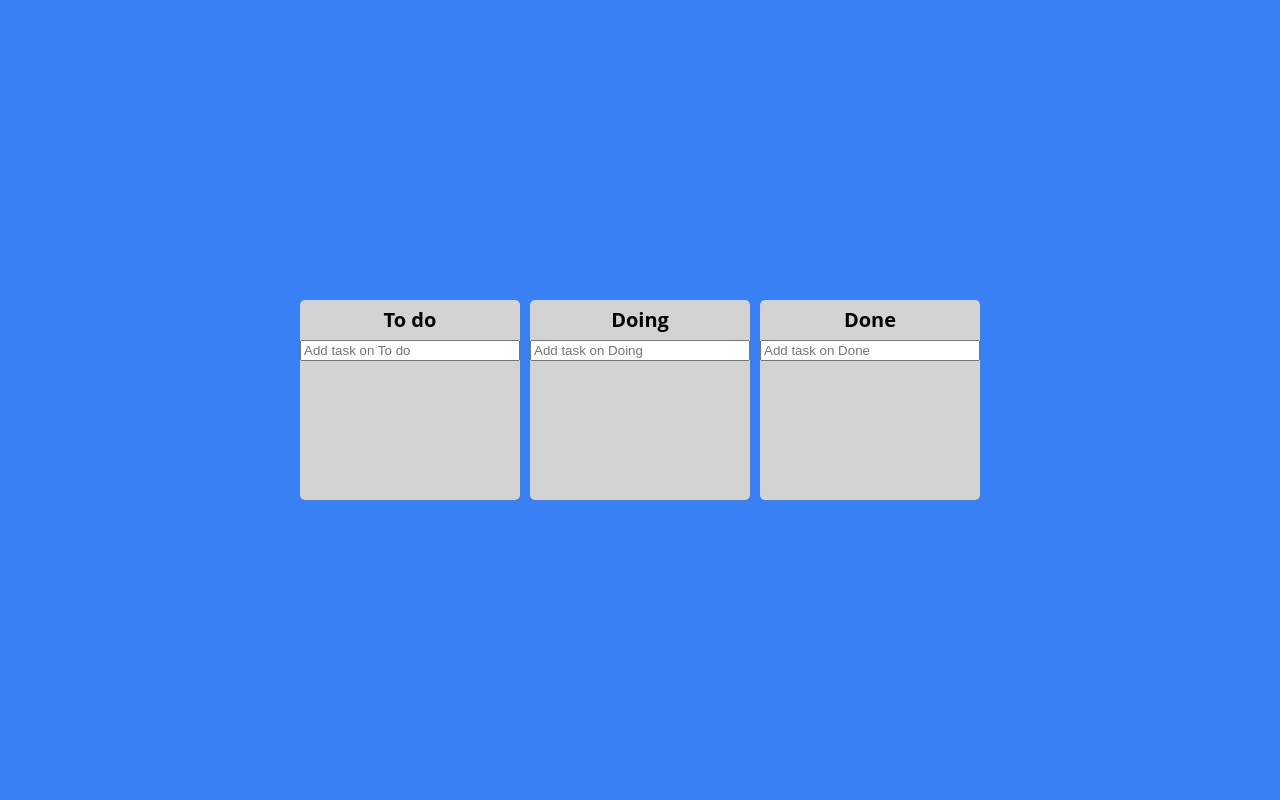
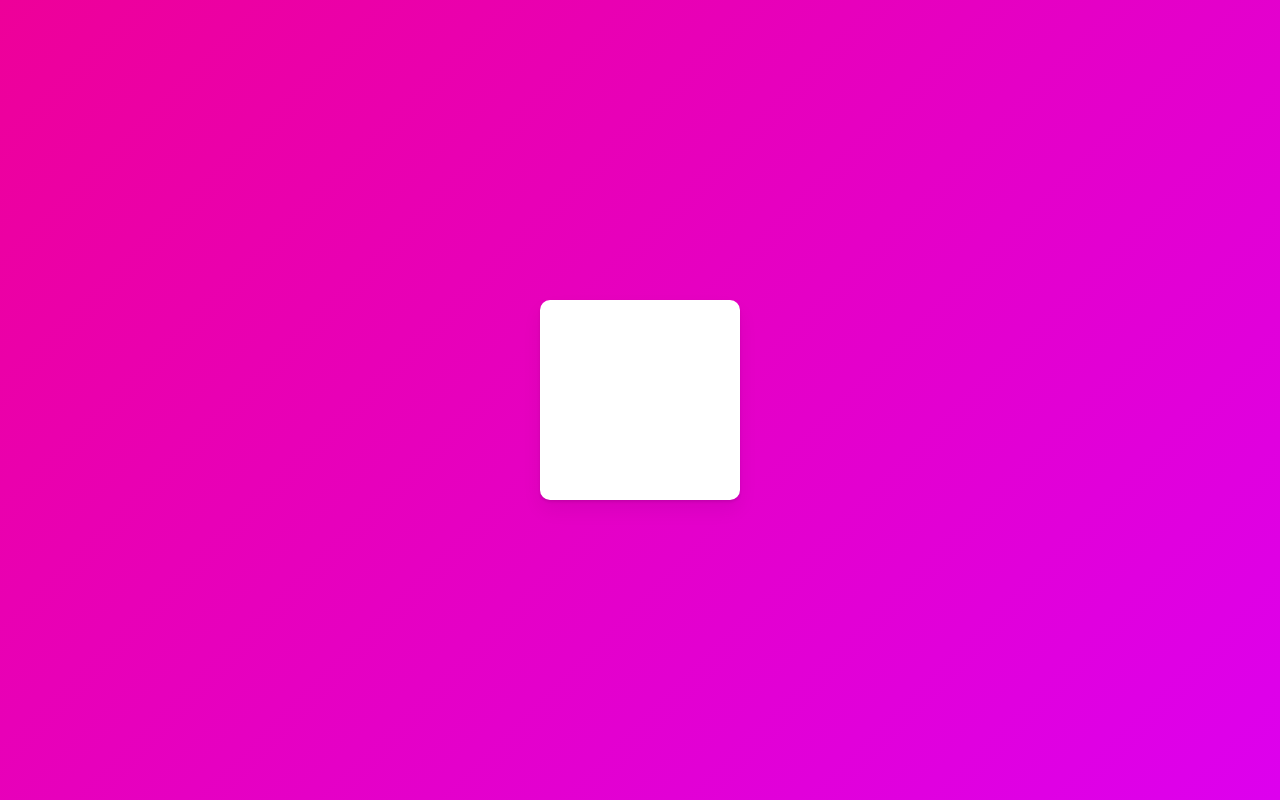
Before and after one commit to Amoong/my-app, a React (Create React App) app: page / in a window 1280 px wide. Built offline with nearby package versions, Linux system fonts and the light colour scheme.

Commit message:
Start framer-motion

```diff
--- /dev/null
+++ b/craco.config.js
@@ -0,0 +1,15 @@
+module.exports = {
+  webpack: {
+    configure: {
+      module: {
+        rules: [
+          {
+            type: "javascript/auto",
+            test: /\.mjs$/,
+            include: /node_modules/,
+          },
+        ],
+      },
+    },
+  },
+};
--- a/src/App.tsx
+++ b/src/App.tsx
@@ -1,141 +1,27 @@
-import React from "react";
-import { DragDropContext, DropResult } from "react-beautiful-dnd";
-import { useRecoilState } from "recoil";
-import styled, { createGlobalStyle } from "styled-components";
-import { toDoState } from "./atoms";
-import Board from "./Components/Board";
-
-const GlobalStyle = createGlobalStyle`
-@import url('https://fonts.googleapis.com/css2?family=Open+Sans:ital,wght@0,400;1,300&display=swap');
-
- html, body, div, span, applet, object, iframe,
-h1, h2, h3, h4, h5, h6, p, blockquote, pre,
-a, abbr, acronym, address, big, cite, code,
-del, dfn, em, img, ins, kbd, q, s, samp,
-small, strike, strong, sub, sup, tt, var,
-b, u, i, center,
-dl, dt, dd, menu, ol, ul, li,
-fieldset, form, label, legend,
-table, caption, tbody, tfoot, thead, tr, th, td,
-article, aside, canvas, details, embed,
-figure, figcaption, footer, header, hgroup,
-main, menu, nav, output, ruby, section, summary,
-time, mark, audio, video {
-  margin: 0;
-  padding: 0;
-  border: 0;
-  font-size: 100%;
-  font: inherit;
-  vertical-align: baseline;
-}
-/* HTML5 display-role reset for older browsers */
-article, aside, details, figcaption, figure,
-footer, header, hgroup, main, menu, nav, section {
-  display: block;
-}
-/* HTML5 hidden-attribute fix for newer browsers */
-*[hidden] {
-    display: none;
-}
-* {
-  box-sizing: border-box;
-}
-body {
-  line-height: 1;
-  font-family: 'Open Sans', sans-serif;
-  background-color: ${(props) => props.theme.bgColor};
-  color: ${(props) => props.theme.textColor};
-}
-a {
-  text-decoration: none;
-  color: inherit;
-}
-menu, ol, ul {
-  list-style: none;
-}
-blockquote, q {
-  quotes: none;
-}
-blockquote:before, blockquote:after,
-q:before, q:after {
-  content: '';
-  content: none;
-}
-table {
-  border-collapse: collapse;
-  border-spacing: 0;
-}
+import styled from "styled-components";
+import { motion } from "framer-motion";
+const Wrapper = styled.div`
+  height: 100vh;
+  width: 100vw;
+  display: flex;
+  justify-content: center;
+  align-items: center;
 `;
 
-const Wrapper = styled.div`
-  display: flex;
-  align-items: center;
-  justify-content: center;
-  max-width: 680px;
-  width: 100%;
-  margin: 0 auto;
-  height: 100vh;
-`;
-
-const Boards = styled.div`
-  display: grid;
-  gap: 10px;
-  width: 100%;
-  grid-template-columns: repeat(3, 1fr);
+const Box = styled.div`
+  width: 200px;
+  height: 200px;
+  background-color: white;
+  border-radius: 10px;
+  box-shadow: 0 2px 3px rgba(0, 0, 0, 0.1), 0 10px 20px rgba(0, 0, 0, 0.06);
 `;
 
 function App() {
-  const [toDos, setToDos] = useRecoilState(toDoState);
-
-  const onDragEnd = ({ draggableId, destination, source }: DropResult) => {
-    if (!destination) {
-      return;
-    }
-
-    if (destination.droppableId === source.droppableId) {
-      setToDos((allBoards) => {
-        const boardCopy = [...allBoards[source.droppableId]];
-        const taskObj = boardCopy[source.index];
-        boardCopy.splice(source.index, 1);
-        boardCopy.splice(destination.index, 0, taskObj);
-
-        return {
-          ...allBoards,
-          [source.droppableId]: boardCopy,
-        };
-      });
-    }
-
-    if (destination.droppableId !== source.droppableId) {
-      setToDos((allBoards) => {
-        const sourceBoard = [...allBoards[source.droppableId]];
-        const taskObj = sourceBoard[source.index];
-        sourceBoard.splice(source.index, 1);
-
-        const destinationBoard = [...allBoards[destination.droppableId]];
-        destinationBoard.splice(destination.index, 0, taskObj);
-
-        return {
-          ...allBoards,
-          [source.droppableId]: sourceBoard,
-          [destination.droppableId]: destinationBoard,
-        };
-      });
-    }
-  };
   return (
-    <>
-      <GlobalStyle />
-      <DragDropContext onDragEnd={onDragEnd}>
-        <Wrapper>
-          <Boards>
-            {Object.keys(toDos).map((boardId) => (
-              <Board boardId={boardId} key={boardId} toDos={toDos[boardId]} />
-            ))}
-          </Boards>
-        </Wrapper>
-      </DragDropContext>
-    </>
+    <Wrapper>
+      <Box />
+      <motion.div></motion.div>
+    </Wrapper>
   );
 }
 
--- a/src/Components/Board.tsx
+++ /dev/null
@@ -1,102 +0,0 @@
-import { useForm } from "react-hook-form";
-import { Droppable } from "react-beautiful-dnd";
-import styled from "styled-components";
-import DragableCard from "./DragabbleCard";
-import { IToDo, toDoState } from "../atoms";
-import { useSetRecoilState } from "recoil";
-
-const Wrapper = styled.div`
-  background-color: ${(props) => props.theme.boardColor};
-  padding: 10px 0;
-  padding-top: 10px;
-  border-radius: 5px;
-  min-height: 200px;
-  display: flex;
-  flex-direction: column;
-`;
-
-const Title = styled.h1`
-  width: 100%;
-  font-size: 20px;
-  font-weight: bold;
-  text-align: center;
-  margin-bottom: 10px;
-`;
-
-interface IArea {
-  isDraggingFromThis: boolean;
-  isDraggingOver: boolean;
-}
-
-const Area = styled.div<IArea>`
-  background: ${(props) =>
-    props.isDraggingOver ? "pink" : props.isDraggingFromThis ? "gold" : "transparent"};
-  flex-grow: 1;
-  transition: background-color 0.3s ease-in-out;
-  padding: 10px;
-`;
-
-const Form = styled.form`
-  width: 100%;
-`;
-
-const Input = styled.input`
-  width: 100%;
-`;
-
-interface IBoardProps {
-  toDos: IToDo[];
-  boardId: string;
-}
-
-interface IForm {
-  toDo: string;
-}
-
-function Board({ toDos, boardId }: IBoardProps) {
-  const setToDos = useSetRecoilState(toDoState);
-  const { register, setValue, handleSubmit } = useForm<IForm>();
-  const onValid = ({ toDo }: IForm) => {
-    console.log(toDo);
-    const toDoObj = {
-      id: Date.now(),
-      text: toDo,
-    };
-    setToDos((allBoards) => {
-      return {
-        ...allBoards,
-        [boardId]: [toDoObj, ...allBoards[boardId]],
-      };
-    });
-    setValue("toDo", "");
-  };
-  return (
-    <Wrapper>
-      <Title>{boardId}</Title>
-      <Form onSubmit={handleSubmit(onValid)}>
-        <Input
-          {...register("toDo", { required: true })}
-          type="text"
-          placeholder={`Add task on ${boardId}`}
-        />
-      </Form>
-      <Droppable droppableId={boardId}>
-        {(magic, info) => (
-          <Area
-            isDraggingOver={info.isDraggingOver}
-            isDraggingFromThis={!!info.draggingFromThisWith}
-            ref={magic.innerRef}
-            {...magic.droppableProps}
-          >
-            {toDos.map((toDo, i) => (
-              <DragableCard key={toDo.id} toDoId={toDo.id} toDoText={toDo.text} index={i} />
-            ))}
-            {magic.placeholder}
-          </Area>
-        )}
-      </Droppable>
-    </Wrapper>
-  );
-}
-
-export default Board;
--- a/src/atoms.ts
+++ /dev/null
@@ -1,18 +0,0 @@
-import { atom } from "recoil";
-
-export interface IToDo {
-  id: number;
-  text: string;
-}
-interface IToDoState {
-  [key: string]: IToDo[];
-}
-
-export const toDoState = atom<IToDoState>({
-  key: "toDo",
-  default: {
-    "To do": [],
-    Doing: [],
-    Done: [],
-  },
-});
--- a/src/index.tsx
+++ b/src/index.tsx
@@ -1,19 +1,85 @@
 import React from "react";
 import ReactDOM from "react-dom";
 import { RecoilRoot } from "recoil";
+import { ThemeProvider } from "styled-components";
+import App from "./App";
 import { darkTheme } from "./theme";
 
-import { ThemeProvider } from "styled-components";
+import { createGlobalStyle } from "styled-components";
 
-import App from "./App";
+const GlobalStyle = createGlobalStyle`
+@import url('https://fonts.googleapis.com/css2?family=Source+Sans+Pro:wght@300;400&display=swap');
+html, body, div, span, applet, object, iframe,
+h1, h2, h3, h4, h5, h6, p, blockquote, pre,
+a, abbr, acronym, address, big, cite, code,
+del, dfn, em, img, ins, kbd, q, s, samp,
+small, strike, strong, sub, sup, tt, var,
+b, u, i, center,
+dl, dt, dd, menu, ol, ul, li,
+fieldset, form, label, legend,
+table, caption, tbody, tfoot, thead, tr, th, td,
+article, aside, canvas, details, embed,
+figure, figcaption, footer, header, hgroup,
+main, menu, nav, output, ruby, section, summary,
+time, mark, audio, video {
+  margin: 0;
+  padding: 0;
+  border: 0;
+  font-size: 100%;
+  font: inherit;
+  vertical-align: baseline;
+}
+/* HTML5 display-role reset for older browsers */
+article, aside, details, figcaption, figure,
+footer, header, hgroup, main, menu, nav, section {
+  display: block;
+}
+/* HTML5 hidden-attribute fix for newer browsers */
+*[hidden] {
+    display: none;
+}
+body {
+  line-height: 1;
+}
+menu, ol, ul {
+  list-style: none;
+}
+blockquote, q {
+  quotes: none;
+}
+blockquote:before, blockquote:after,
+q:before, q:after {
+  content: '';
+  content: none;
+}
+table {
+  border-collapse: collapse;
+  border-spacing: 0;
+}
+* {
+  box-sizing: border-box;
+}
+body {
+  font-weight: 300;
+  font-family: 'Source Sans Pro', sans-serif;
+  color:black;
+  line-height: 1.2;
+  background:linear-gradient(135deg,#e09,#d0e);
+}
+a {
+  text-decoration:none;
+  color:inherit;
+}
+`;
 
 ReactDOM.render(
   <React.StrictMode>
     <RecoilRoot>
       <ThemeProvider theme={darkTheme}>
+        <GlobalStyle />
         <App />
       </ThemeProvider>
     </RecoilRoot>
   </React.StrictMode>,
-  document.getElementById("root")
+  document.getElementById("root"),
 );
--- a/src/theme.ts
+++ b/src/theme.ts
@@ -1,9 +1,3 @@
 import { DefaultTheme } from "styled-components";
 
-export const darkTheme: DefaultTheme = {
-  bgColor: "#3880F3",
-  textColor: "black",
-  accentColor: "#2ecc71",
-  boardColor: "lightgray",
-  cardColor: "white",
-};
+export const darkTheme: DefaultTheme = {};
```
Also changed, not shown: package.json (+5 -3 lines), src/styled.d.ts (+1 -9 lines), 1 other file (tests, documents, lock files or other folders).
